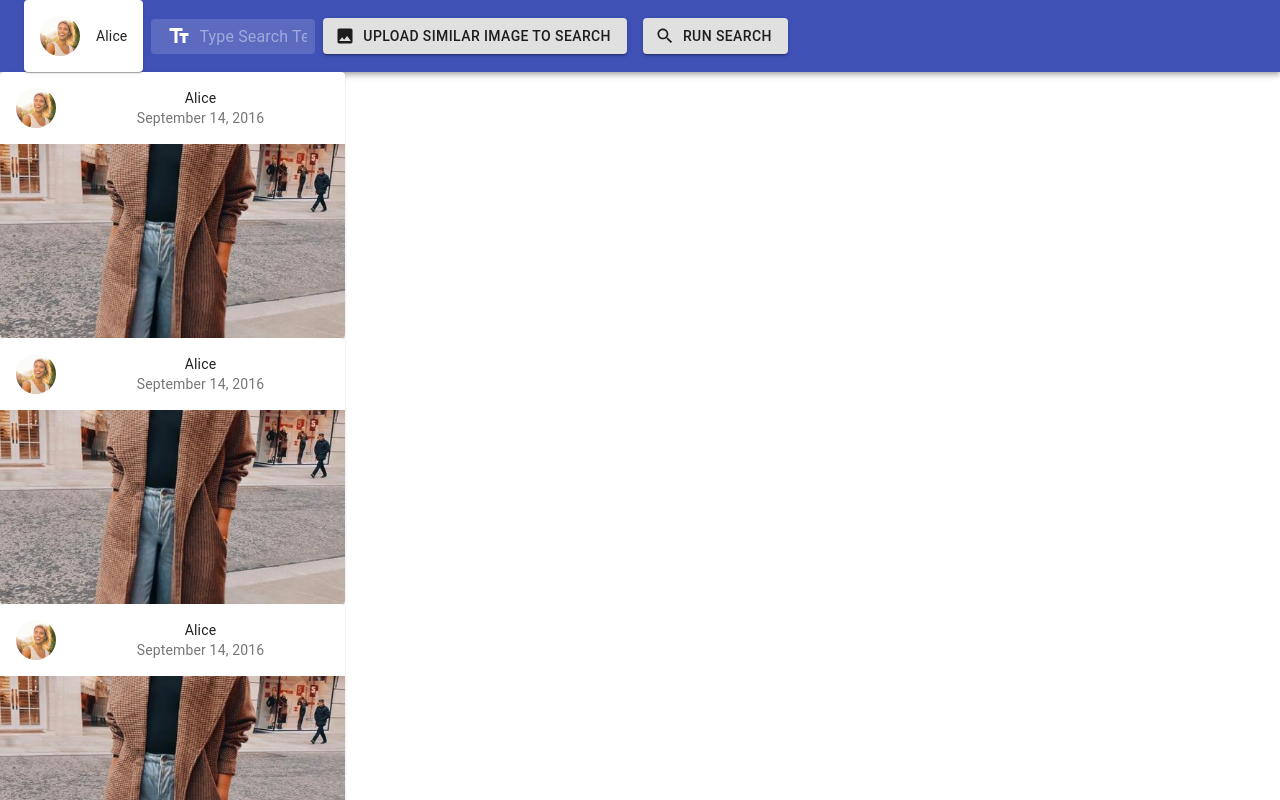
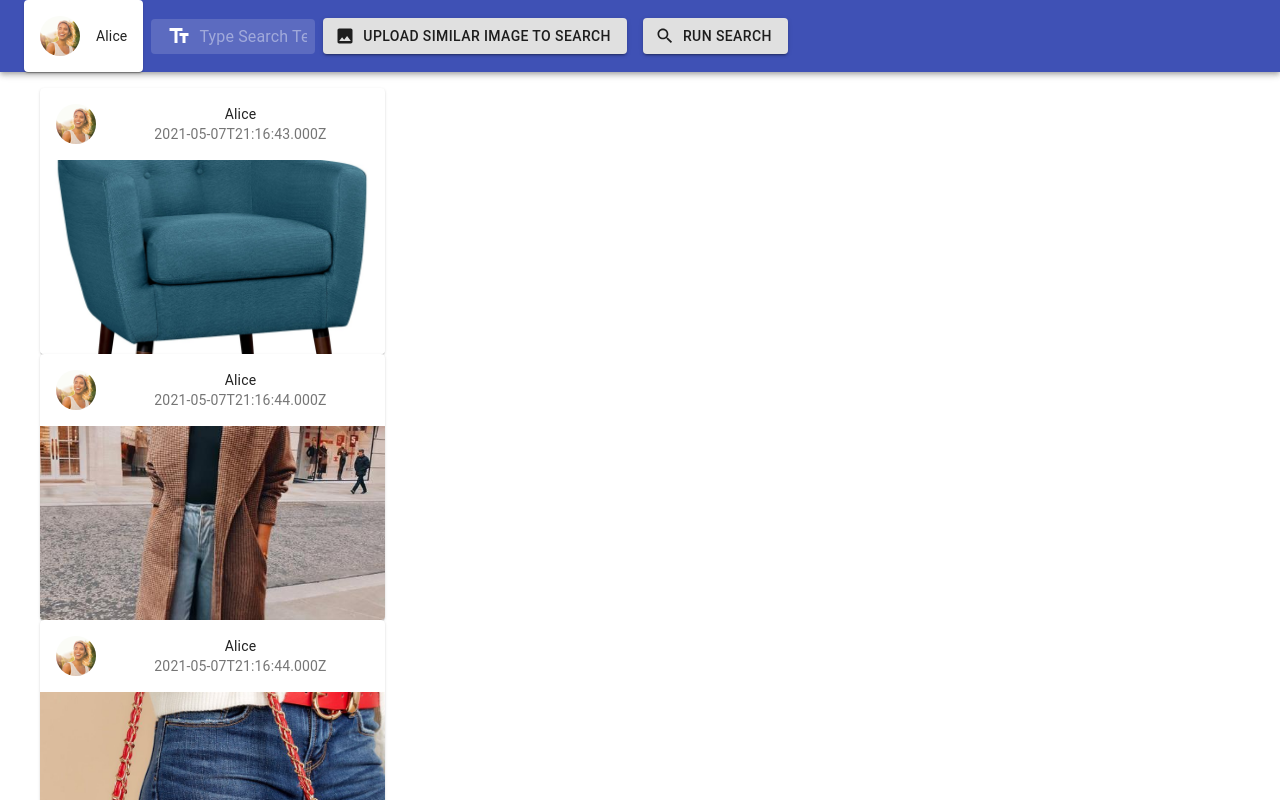
Before and after one commit to michaelhtleung/Image-Search-Engine, a React (Create React App) app in the folder frontend/: page / in a window 1280 px wide. Shown: the top 800 px of the page. Built offline with nearby package versions, Linux system fonts and the light colour scheme.

Commit message:
Add state to App for displaying image card content and placeholder data

```diff
--- a/frontend/src/App.js
+++ b/frontend/src/App.js
@@ -1,14 +1,44 @@
 import './App.css';
 import NavBar from './NavBar';
 import ContentDisplayRegion from './ContentDisplayRegion';
+import React, {useState} from 'react';
 
 function App() {
-  return (
-    <div className="App">
-        <NavBar></NavBar>
-        <ContentDisplayRegion></ContentDisplayRegion>
-    </div>
-  );
+    // let [imageCardData, setImageCardData] = useState([]);
+    // TODO: remove placeholder data when data fetching is done
+    let placeholderData = [
+        {
+            "image_id": 1,
+            "author_id": 1,
+            "first_name": "Alice",
+            "datetime_upload": "2021-05-07T21:16:43.000Z",
+            "public": 0,
+            "uri": "gs://shopify_michael/blue_chair.jpg",
+        },
+        {
+            "image_id": 2,
+            "author_id": 1,
+            "first_name": "Alice",
+            "datetime_upload": "2021-05-07T21:16:44.000Z",
+            "public": 0,
+            "uri": "gs://shopify_michael/brown_coat.jpg",
+        },
+        {
+            "image_id": 3,
+            "author_id": 1,
+            "first_name": "Alice",
+            "datetime_upload": "2021-05-07T21:16:44.000Z",
+            "public": 0,
+            "uri": "gs://shopify_michael/red_purse.jpg",
+        },
+    ];
+    let [imageCardData, setImageCardData] = useState(placeholderData);
+    return (
+        <div className="App">
+            <NavBar callback={(newImageCardData) => setImageCardData(newImageCardData)}></NavBar>
+            <ContentDisplayRegion imageCardData={imageCardData}></ContentDisplayRegion>
+        </div>
+    );
 }
 
 export default App;
--- a/frontend/src/ContentDisplayRegion.js
+++ b/frontend/src/ContentDisplayRegion.js
@@ -1,14 +1,18 @@
 import ImageCard from "./ImageCard";
 
-export default function ContentDisplayRegion() {
+export default function ContentDisplayRegion(props) {
     return (
         <div>
-            <ImageCard></ImageCard>
-            <ImageCard></ImageCard>
-            <ImageCard></ImageCard>
-            <ImageCard></ImageCard>
-            <ImageCard></ImageCard>
-            <ImageCard></ImageCard>
+            <ul>
+                {props.imageCardData.map(cardData => {
+                    return (
+                        <ImageCard
+                            cardData={cardData}
+                            key={cardData.image_id.toString()}>
+                        </ImageCard>
+                    );
+                })}
+            </ul>
         </div>
     );
 }
--- a/frontend/src/ImageCard.js
+++ b/frontend/src/ImageCard.js
@@ -1,4 +1,4 @@
-import React from 'react';
+import React, {useState, useEffect} from 'react';
 import { makeStyles } from '@material-ui/core/styles';
 import clsx from 'clsx';
 import Card from '@material-ui/core/Card';
@@ -15,7 +15,8 @@ import FavoriteIcon from '@material-ui/icons/Favorite';
 import ShareIcon from '@material-ui/icons/Share';
 import ExpandMoreIcon from '@material-ui/icons/ExpandMore';
 import MoreVertIcon from '@material-ui/icons/MoreVert';
-import profilePicture from "./static/alice.jpg";
+import profilePicture1 from "./static/alice.jpg";
+import profilePicture2 from "./static/bob.jpg";
 import contentPicture1 from "./static/blue_chair.jpg";
 import contentPicture2 from "./static/brown_coat.jpg";
 import contentPicture3 from "./static/red_purse.jpg";
@@ -43,13 +44,40 @@ const useStyles = makeStyles((theme) => ({
     },
 }));
 
-export default function ImageCard() {
+export default function ImageCard(props) {
     const classes = useStyles();
-    const [expanded, setExpanded] = React.useState(false);
-
-    const handleExpandClick = () => {
-        setExpanded(!expanded);
-    };
+    let [profilePicture, setProfilePicture] = useState(0);
+    let [image, setImage] = useState(0);
+    // let profilePicture = 0;
+    // let image = 0;
+    useEffect(() => {
+        if (props.cardData.author_id == 1) {
+            setProfilePicture(profilePicture1);
+        } else if (props.cardData.author_id == 2) {
+            setProfilePicture(profilePicture2);
+        }
+        // TODO: replace with pixels when data fetching is done
+        if (props.cardData.image_id == 1) {
+            setImage(contentPicture1);
+        } else if (props.cardData.image_id == 2) {
+            setImage(contentPicture2);
+        } else if (props.cardData.image_id == 3) {
+            setImage(contentPicture3);
+        }
+        // if (props.cardData.author_id == 1) {
+        //     profilePicture = profilePicture1;
+        // } else if (props.cardData.author_id == 2) {
+        //     profilePicture = profilePicture2;
+        // }
+        // // TODO: replace with pixels when data fetching is done
+        // if (props.cardData.image_id == 1) {
+        //     image = contentPicture1;
+        // } else if (props.cardData.image_id == 2) {
+        //     image = contentPicture2;
+        // } else if (props.cardData.image_id == 3) {
+        //     image = contentPicture3;
+        // }
+    });
 
     return (
         <Card className={classes.root}>
@@ -57,10 +85,11 @@ export default function ImageCard() {
                 avatar={
                     <Avatar aria-label="recipe" className={classes.avatar} src={profilePicture} alt={"Alice"}/>
                 }
-                title="Alice"
-                subheader="September 14, 2016"
+                title={props.cardData.first_name}
+                subheader={props.cardData.datetime_upload}
             />
-            <CardMedia className={classes.media} image={contentPicture2} title="Paella dish"/>
+            <CardMedia className={classes.media} image={image}/>
+            {/*<CardMedia className={classes.media} image={props.pixels} title="Paella dish"/>*/}
         </Card>
     );
 }
```
